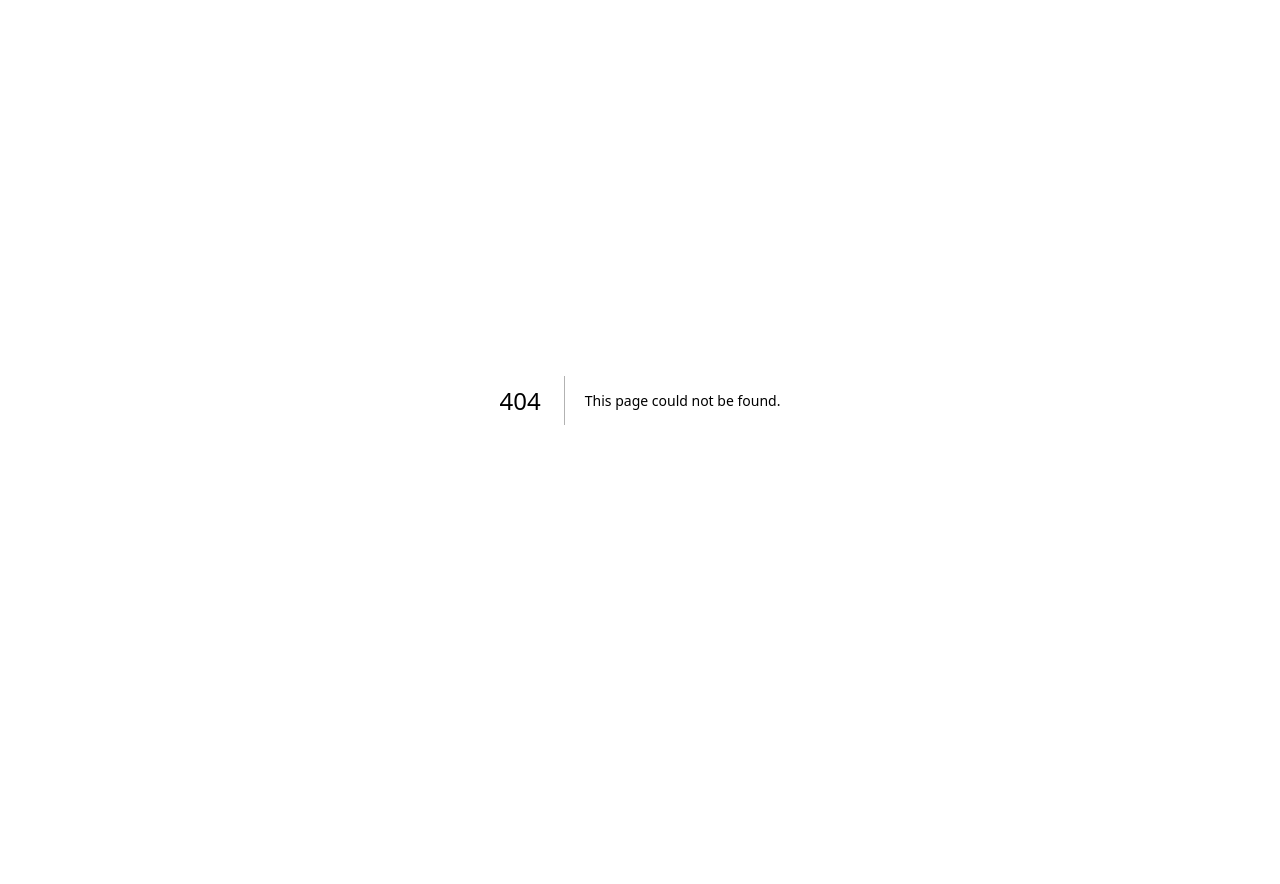
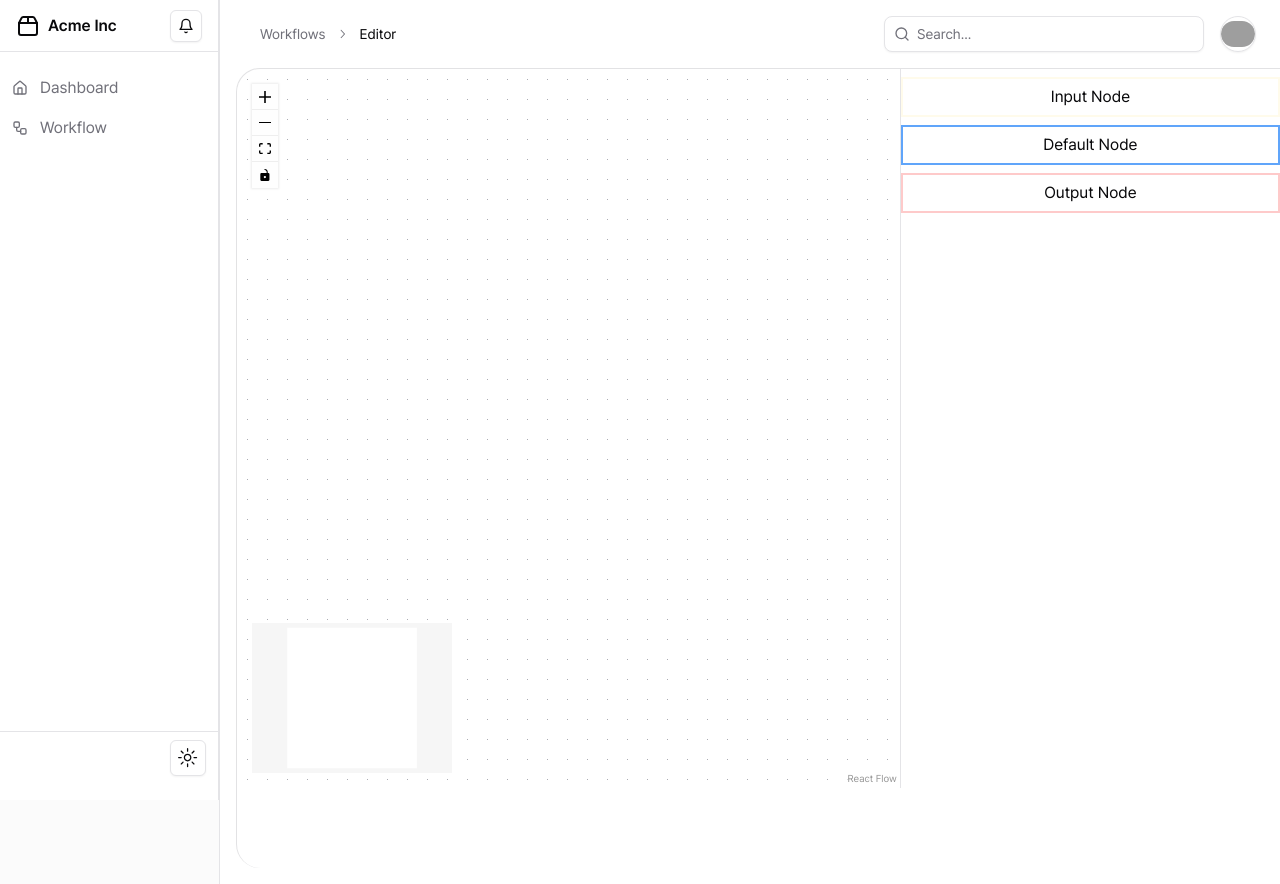
Before and after one commit to mugon-jeong/flow-maker, a Next.js app: page /workflows/editor in a window 1280 px wide. Before the commit this address had no page. Before the commit the page ends 800 px from the top, so only its background shows below. Built offline with nearby package versions, Linux system fonts and the light colour scheme; grey boxes are pictures that could not be loaded.

Commit message:
add test flow

```diff
--- a/package.json
+++ b/package.json
@@ -15,6 +15,7 @@
     "@radix-ui/react-separator": "^1.1.0",
     "@radix-ui/react-slot": "^1.1.0",
     "@radix-ui/react-tooltip": "^1.1.3",
+    "@xyflow/react": "^12.3.2",
     "class-variance-authority": "^0.7.0",
     "clsx": "^2.1.1",
     "lucide-react": "^0.452.0",
@@ -22,6 +23,7 @@
     "next-themes": "^0.3.0",
     "react": "^18",
     "react-dom": "^18",
+    "react-resizable-panels": "^2.1.4",
     "tailwind-merge": "^2.5.3",
     "tailwindcss-animate": "^1.0.7"
   },
--- /dev/null
+++ b/src/app/(main)/(pages)/workflows/editor/_components/node-item.tsx
@@ -0,0 +1,39 @@
+'use client';
+import React from 'react';
+import {useEditor} from '@/providers/editor-provider';
+
+type Props = {};
+const NodeItem = ({}: Props) => {
+  const [_, setType] = useEditor();
+  const onDragStart = (event, nodeType) => {
+    setType(nodeType);
+    event.dataTransfer.effectAllowed = 'move';
+  };
+  return (
+    <div>
+      <div
+        className="w-full h-10 py-2 my-2 border-amber-50 border-2 flex items-center justify-center"
+        onDragStart={event => onDragStart(event, 'input')}
+        draggable
+      >
+        Input Node
+      </div>
+      <div
+        className="w-full h-10 py-2 my-2 border-blue-400 border-2 flex items-center justify-center"
+        onDragStart={event => onDragStart(event, 'default')}
+        draggable
+      >
+        Default Node
+      </div>
+      <div
+        className="w-full h-10 py-2 my-2 border-red-200 border-2 flex items-center justify-center"
+        onDragStart={event => onDragStart(event, 'output')}
+        draggable
+      >
+        Output Node
+      </div>
+    </div>
+  );
+};
+
+export default NodeItem;
--- /dev/null
+++ b/src/app/(main)/(pages)/workflows/editor/page.tsx
@@ -0,0 +1,107 @@
+'use client';
+import React, {useCallback, useRef} from 'react';
+import {
+  addEdge,
+  Background,
+  Controls,
+  MiniMap,
+  ReactFlow,
+  useEdgesState,
+  useNodesState,
+  useReactFlow,
+} from '@xyflow/react';
+import '@xyflow/react/dist/style.css';
+import {
+  ResizableHandle,
+  ResizablePanel,
+  ResizablePanelGroup,
+} from '@/components/ui/resizable';
+import CircleProgress from '@/components/global/circle-progress';
+import NodeItem from '@/app/(main)/(pages)/workflows/editor/_components/node-item';
+import {useEditor} from '@/providers/editor-provider';
+
+type Props = {};
+let id = 0;
+const getId = () => `dndnode_${id++}`;
+const Page = ({}: Props) => {
+  const [isLoading, setIsLoading] = React.useState(false);
+  const [nodes, setNodes, onNodesChange] = useNodesState([]);
+  const [edges, setEdges, onEdgesChange] = useEdgesState([]);
+  const {screenToFlowPosition} = useReactFlow();
+  const [type] = useEditor();
+  const onConnect = useCallback(
+    params => setEdges(eds => addEdge(params, eds)),
+    [],
+  );
+  const onDragOver = useCallback(event => {
+    event.preventDefault();
+    event.dataTransfer.dropEffect = 'move';
+  }, []);
+
+  const onDrop = useCallback(
+    event => {
+      event.preventDefault();
+
+      // check if the dropped element is valid
+      if (!type) {
+        return;
+      }
+
+      const position = screenToFlowPosition({
+        x: event.clientX,
+        y: event.clientY,
+      });
+      const newNode = {
+        id: getId(),
+        type,
+        position,
+        data: {label: `${type} node`},
+      };
+
+      setNodes(nds => nds.concat(newNode));
+    },
+    [screenToFlowPosition, type],
+  );
+  return (
+    <ResizablePanelGroup direction={'horizontal'}>
+      <ResizablePanel defaultSize={70}>
+        <div className="flex h-full items-center justify-center">
+          {isLoading ? (
+            <CircleProgress />
+          ) : (
+            <ReactFlow
+              nodes={nodes}
+              edges={edges}
+              onNodesChange={onNodesChange}
+              onEdgesChange={onEdgesChange}
+              onConnect={onConnect}
+              onDrop={onDrop}
+              onDragOver={onDragOver}
+            >
+              <Background />
+              <Controls position={'top-left'} className={'text-black'} />
+              <MiniMap
+                position="bottom-left"
+                className="!bg-background"
+                zoomable
+                pannable
+              />
+            </ReactFlow>
+          )}
+        </div>
+      </ResizablePanel>
+      <ResizableHandle />
+      <ResizablePanel defaultSize={40} className="relative sm:block">
+        {isLoading ? (
+          <CircleProgress />
+        ) : (
+          <>
+            <NodeItem />
+          </>
+        )}
+      </ResizablePanel>
+    </ResizablePanelGroup>
+  );
+};
+
+export default Page;
--- a/src/app/(main)/(pages)/workflows/make/page.tsx
+++ /dev/null
@@ -1,8 +0,0 @@
-import React from 'react';
-
-type Props = {};
-const Page = ({}: Props) => {
-  return <div>make</div>;
-};
-
-export default Page;
--- a/src/app/(main)/(pages)/workflows/page.tsx
+++ b/src/app/(main)/(pages)/workflows/page.tsx
@@ -9,8 +9,8 @@ const Page = ({}: Props) => {
     <div className="relative flex flex-col">
       <h1 className="sticky top-0 z-[10] flex items-center justify-between border-b bg-background/50 p-6 text-4xl backdrop-blur-lg">
         Workflows
+        <button onClick={() => router.push('/workflows/editor')}>make</button>
       </h1>
-      <button onClick={() => router.push('/workflows/make')}>make</button>
     </div>
   );
 };
--- /dev/null
+++ b/src/components/global/circle-progress.tsx
@@ -0,0 +1,26 @@
+import React from 'react';
+
+const CircleProgress = () => {
+  return (
+    <div className="absolute flex h-full w-full items-center justify-center">
+      <svg
+        aria-hidden="true"
+        className="inline h-8 w-8 animate-spin fill-blue-600 text-gray-200 dark:text-gray-600"
+        viewBox="0 0 100 101"
+        fill="none"
+        xmlns="http://www.w3.org/2000/svg"
+      >
+        <path
+          d="M100 50.5908C100 78.2051 77.6142 100.591 50 100.591C22.3858 100.591 0 78.2051 0 50.5908C0 22.9766 22.3858 0.59082 50 0.59082C77.6142 0.59082 100 22.9766 100 50.5908ZM9.08144 50.5908C9.08144 73.1895 27.4013 91.5094 50 91.5094C72.5987 91.5094 90.9186 73.1895 90.9186 50.5908C90.9186 27.9921 72.5987 9.67226 50 9.67226C27.4013 9.67226 9.08144 27.9921 9.08144 50.5908Z"
+          fill="currentColor"
+        />
+        <path
+          d="M93.9676 39.0409C96.393 38.4038 97.8624 35.9116 97.0079 33.5539C95.2932 28.8227 92.871 24.3692 89.8167 20.348C85.8452 15.1192 80.8826 10.7238 75.2124 7.41289C69.5422 4.10194 63.2754 1.94025 56.7698 1.05124C51.7666 0.367541 46.6976 0.446843 41.7345 1.27873C39.2613 1.69328 37.813 4.19778 38.4501 6.62326C39.0873 9.04874 41.5694 10.4717 44.0505 10.1071C47.8511 9.54855 51.7191 9.52689 55.5402 10.0491C60.8642 10.7766 65.9928 12.5457 70.6331 15.2552C75.2735 17.9648 79.3347 21.5619 82.5849 25.841C84.9175 28.9121 86.7997 32.2913 88.1811 35.8758C89.083 38.2158 91.5421 39.6781 93.9676 39.0409Z"
+          fill="currentFill"
+        />
+      </svg>
+    </div>
+  );
+};
+
+export default CircleProgress;
--- /dev/null
+++ b/src/components/ui/resizable.tsx
@@ -0,0 +1,45 @@
+"use client"
+
+import { DragHandleDots2Icon } from "@radix-ui/react-icons"
+import * as ResizablePrimitive from "react-resizable-panels"
+
+import { cn } from "@/lib/utils"
+
+const ResizablePanelGroup = ({
+  className,
+  ...props
+}: React.ComponentProps<typeof ResizablePrimitive.PanelGroup>) => (
+  <ResizablePrimitive.PanelGroup
+    className={cn(
+      "flex h-full w-full data-[panel-group-direction=vertical]:flex-col",
+      className
+    )}
+    {...props}
+  />
+)
+
+const ResizablePanel = ResizablePrimitive.Panel
+
+const ResizableHandle = ({
+  withHandle,
+  className,
+  ...props
+}: React.ComponentProps<typeof ResizablePrimitive.PanelResizeHandle> & {
+  withHandle?: boolean
+}) => (
+  <ResizablePrimitive.PanelResizeHandle
+    className={cn(
+      "relative flex w-px items-center justify-center bg-border after:absolute after:inset-y-0 after:left-1/2 after:w-1 after:-translate-x-1/2 focus-visible:outline-none focus-visible:ring-1 focus-visible:ring-ring focus-visible:ring-offset-1 data-[panel-group-direction=vertical]:h-px data-[panel-group-direction=vertical]:w-full data-[panel-group-direction=vertical]:after:left-0 data-[panel-group-direction=vertical]:after:h-1 data-[panel-group-direction=vertical]:after:w-full data-[panel-group-direction=vertical]:after:-translate-y-1/2 data-[panel-group-direction=vertical]:after:translate-x-0 [&[data-panel-group-direction=vertical]>div]:rotate-90",
+      className
+    )}
+    {...props}
+  >
+    {withHandle && (
+      <div className="z-10 flex h-4 w-3 items-center justify-center rounded-sm border bg-border">
+        <DragHandleDots2Icon className="h-2.5 w-2.5" />
+      </div>
+    )}
+  </ResizablePrimitive.PanelResizeHandle>
+)
+
+export { ResizablePanelGroup, ResizablePanel, ResizableHandle }
--- /dev/null
+++ b/src/providers/editor-provider.tsx
@@ -0,0 +1,24 @@
+'use client';
+import React, {createContext, useContext, useState} from 'react';
+
+const EditorContext = createContext([null, _ => {}]);
+
+export const EditorProvider = ({children}: {children: React.ReactNode}) => {
+  const [type, setType] = useState(null);
+
+  return (
+    <EditorContext.Provider value={[type, setType]}>
+      {children}
+    </EditorContext.Provider>
+  );
+};
+
+export default EditorContext;
+
+export const useEditor = () => {
+  const context = useContext(EditorContext);
+  if (!context) {
+    throw new Error('useEditor Hook must be used within the editor Provider');
+  }
+  return context;
+};
```
Also changed, not shown: src/app/(main)/(pages)/workflows/editor/layout.tsx (added, +11 -0 lines), 1 other file (tests, documents, lock files or other folders).
